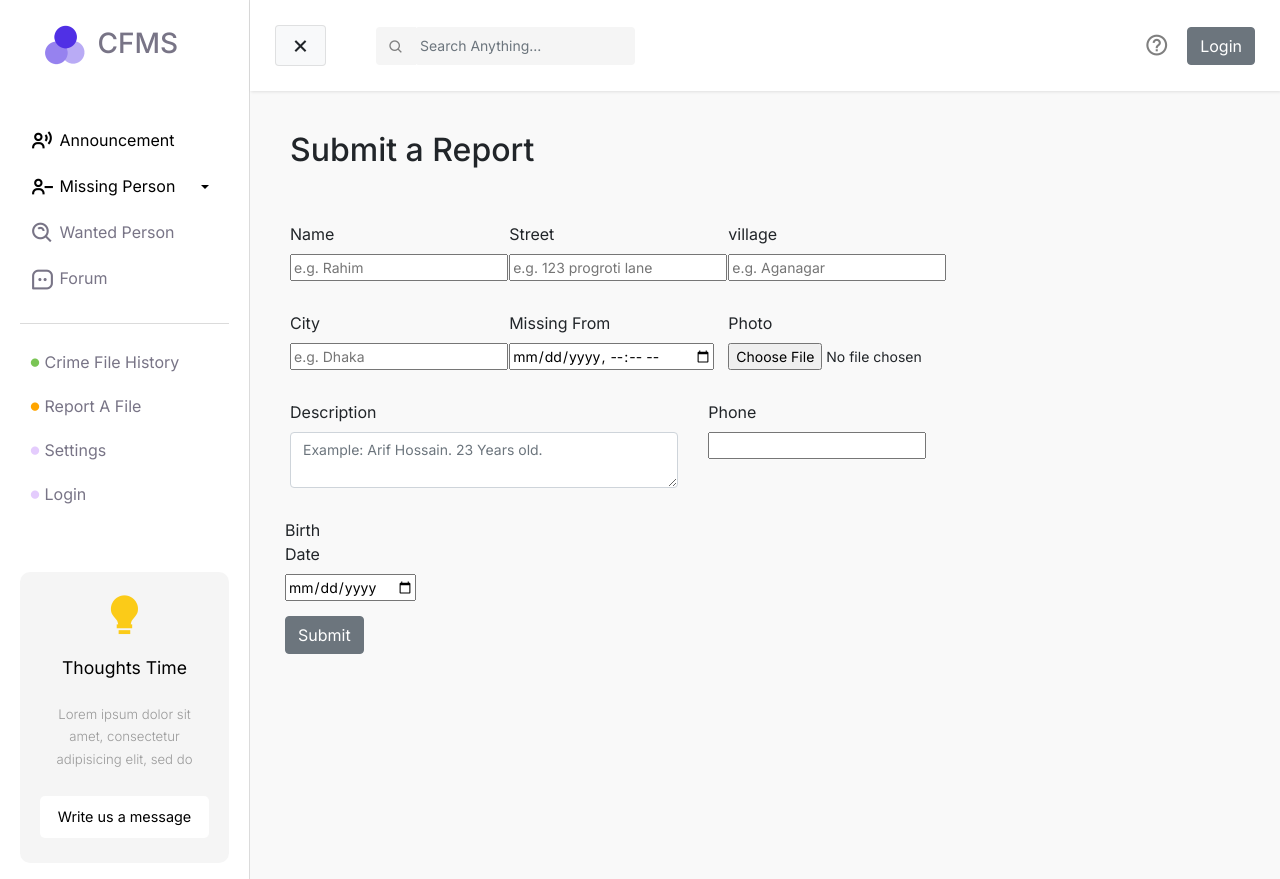
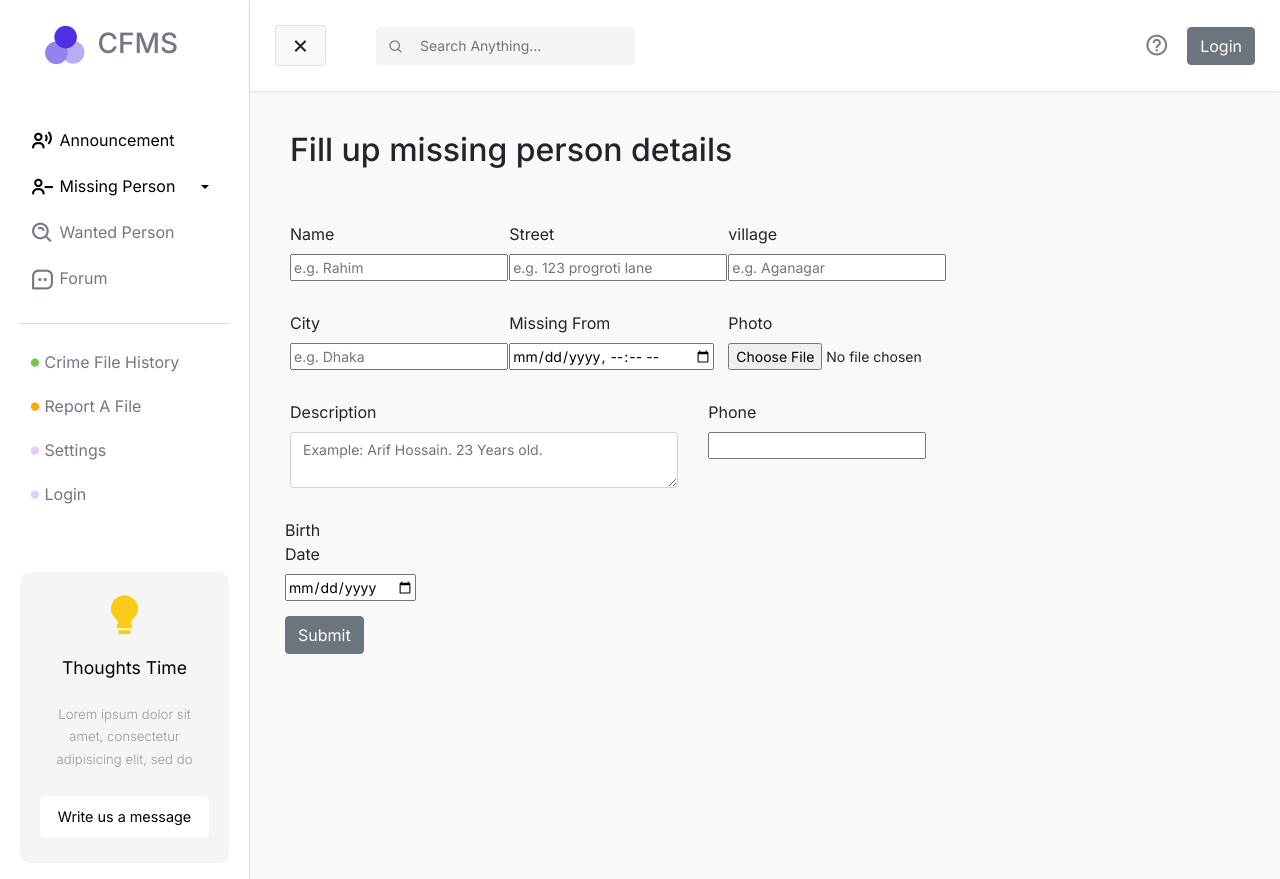
Before and after one commit to Bappy4u/crime-file-management, a Django app: page /missing-person/add/ in a window 1280 px wide. Run offline with Django 4.2, Linux system fonts and the light colour scheme; some libraries are stand-ins or nearby versions.

Commit message:
Final update till may

```diff
--- a/crimeFileManagement/urls.py
+++ b/crimeFileManagement/urls.py
@@ -19,6 +19,9 @@ from django.conf.urls.static import static
 from django.conf import settings
 from django.urls import path, include
 
+admin.site.site_header = "Crime File Management Authority Dashboard"
+admin.site.index_title = "Dashboard"
+
 urlpatterns = [
     path('admin/', admin.site.urls),
     path('crime-file/', include('crimeFile.urls')),
--- a/templates/add-missing-person.html
+++ b/templates/add-missing-person.html
@@ -2,7 +2,7 @@
 <link rel="stylesheet" href="{% static 'css/post-report/style.css' %}" />
 {% endblock %} {% block main %}
 <div class="page-title">
-  <h2>Submit a Report</h2>
+  <h2>Fill up missing person details</h2>
 </div>
 <div class="submission-form row">
   <div class="col-md-10">
```
Also changed, not shown: db.sqlite3, media/profile-photo/260321262_3014755858780121_6473645455461430858_n.jpg (added).
